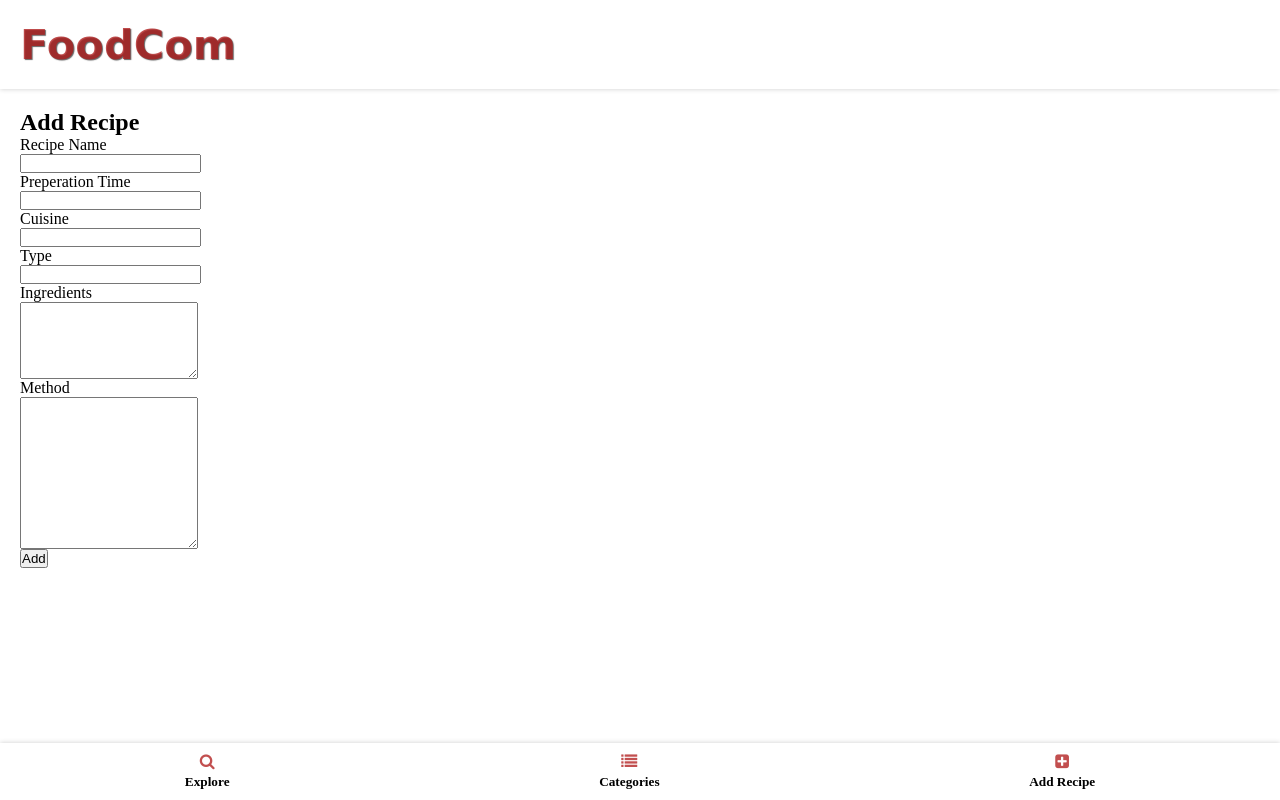
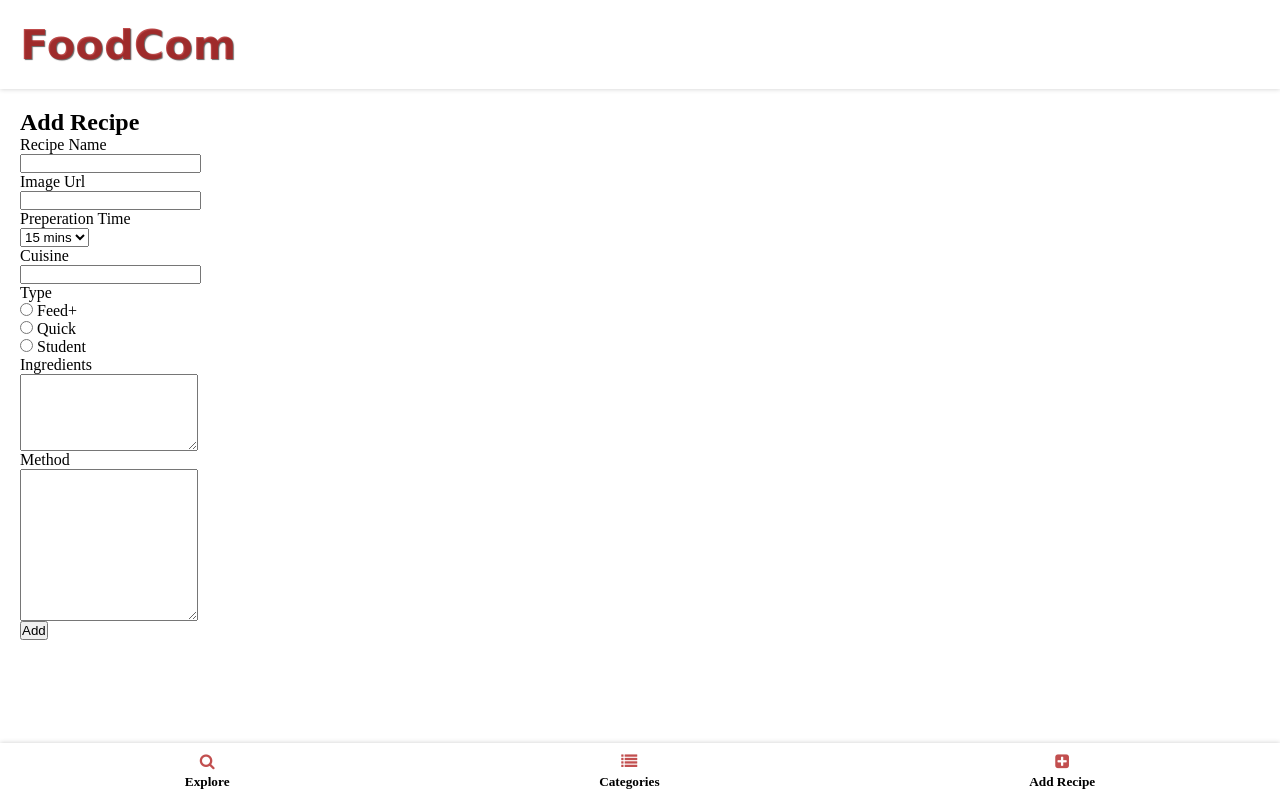
Before and after one commit to Yaseen315/webapp, a Node server app: page /add in a window 1280 px wide. Run offline with Node 20, Linux system fonts and the light colour scheme; some libraries are stand-ins or nearby versions; some web fonts are replaced.

Commit message:
form edited

```diff
--- a/controllers/recipeController.js
+++ b/controllers/recipeController.js
@@ -38,7 +38,6 @@ var recipeController = {
 
   // Handle a form submission and save to DB
   postNew: function(req, res){
-    console.log(req.body)
     // Create a new object from the model...
     var newRecipe = new Recipe(req.body);
     // ...and save it to the DB
@@ -68,4 +67,4 @@ var recipeController = {
 
 
 
-module.exports = recipeController
+module.exports = recipeController;
--- a/models/recipeModels.js
+++ b/models/recipeModels.js
@@ -1,11 +1,12 @@
 var mongoose = require("mongoose");
 
 var recipeModel = new mongoose.Schema({
+  image: String,
   name: {
       type: String,
       required: true
   },
-  preptime: Number,
+  preptime: String,
   cuisine: String,
   type: String,
   ingredients: Array,
--- a/views/add.ejs
+++ b/views/add.ejs
@@ -12,9 +12,18 @@
           <br>
           <input type="text" name="name"></input>
           <br>
+          <label for="image">Image Url</label>
+          <br>
+          <input type="text" name="image"></input>
+          <br>
           <label for="preptime">Preperation Time</label>
           <br>
-          <input type="text" name="preptime"></input>
+          <select name="preptime">
+              <option value="15 mins">15 mins</option>
+              <option value="30 mins">30 mins</option>
+              <option value="1 hour">1 hour</option>
+              <option value="2 hours">2 hours</option>
+          </select>
           <br>
           <label for="cuisine">Cuisine</label>
           <br>
@@ -22,7 +31,9 @@
           <br>
           <label for="type">Type</label>
           <br>
-          <input type="text" name=type></input>
+          <input type="radio" name="type" value="Feed+"> Feed+<br>
+          <input type="radio" name="type" value="Quick"> Quick<br>
+          <input type="radio" name="type" value="Student"> Student
           <br>
           <label for="ingredeints">Ingredients</label>
           <br>
@@ -35,6 +46,5 @@
           <button type="submit" name="submit">Add</button>
         </form>
 
-
 </main>
 <%- include  footer.ejs %>
--- a/views/categories.ejs
+++ b/views/categories.ejs
@@ -12,7 +12,7 @@
 
                 <% for (var i = 0; i < recipes.length; i++){ %>
                     <a href="/detail/<%= recipes[i]._id %>">
-                        <img src="turkishpizza.jpg"/>
+                        <img src="<%= recipes[i].image %>"/>
                         <h2><%= recipes[i].name %></h2>
                         <h4><%= recipes[i].preptime %></h4>
                         <h4><%= recipes[i].cuisine %></h4>
--- a/views/explore.ejs
+++ b/views/explore.ejs
@@ -4,7 +4,7 @@
         <% for (var i = 0; i < recipes.length; i++){ %>
         <li>
             <a href="/detail/<%= recipes[i]._id %>">
-                <img src="turkishpizza.jpg"/>
+                <img src=<%= recipes[i].image %> />
                 <h2><%= recipes[i].name %></h2>
                 <h4><%= recipes[i].preptime %></h4>
                 <h4><%= recipes[i].cuisine %></h4>
```
Also changed, not shown: views/detail.ejs (+5 -2 lines), public/clock.jpg (deleted), public/style.css (line endings or trailing spaces).
